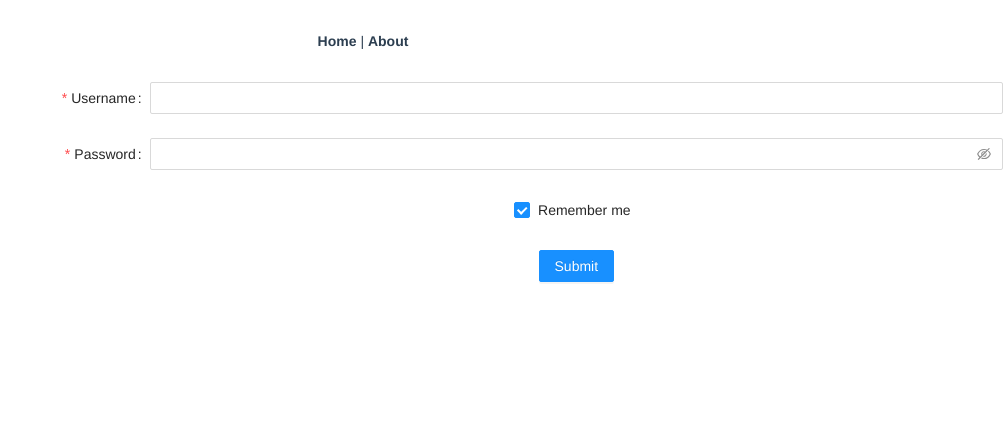
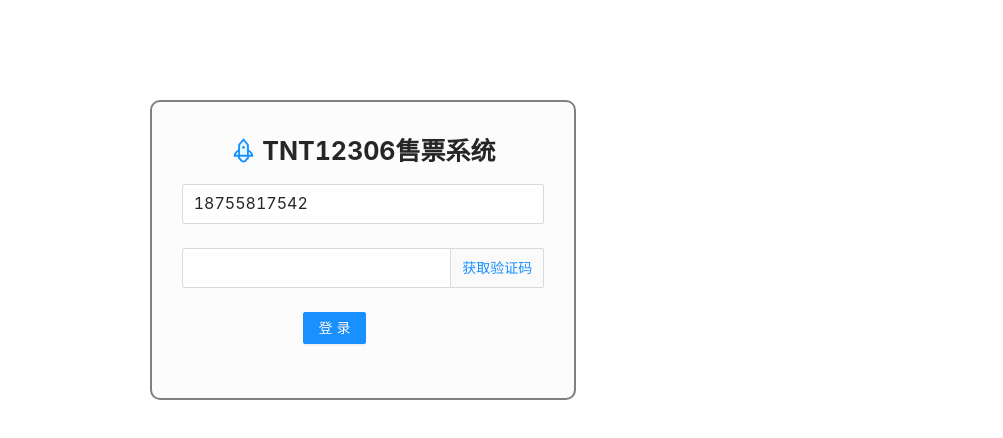
Before and after one commit to ambitionTNT/train12306, a Vue app in the folder web/: page /login in a window 1280 px wide. Shown: the top 438 px of the page, without its empty margins (277-1280 px from the left). Built offline with nearby package versions, Linux system fonts and the light colour scheme.

Commit message:
5-6 修改login页面登录注册2合1

```diff
--- a/web/src/App.vue
+++ b/web/src/App.vue
@@ -1,30 +1,8 @@
 <template>
-  <nav>
+<!--  <nav>
     <router-link to="/">Home</router-link> |
     <router-link to="/about">About</router-link>
-  </nav>
+  </nav>-->
+
   <router-view/>
 </template>
-
-<style>
-#app {
-  font-family: Avenir, Helvetica, Arial, sans-serif;
-  -webkit-font-smoothing: antialiased;
-  -moz-osx-font-smoothing: grayscale;
-  text-align: center;
-  color: #2c3e50;
-}
-
-nav {
-  padding: 30px;
-}
-
-nav a {
-  font-weight: bold;
-  color: #2c3e50;
-}
-
-nav a.router-link-exact-active {
-  color: #42b983;
-}
-</style>
--- a/web/src/views/login.vue
+++ b/web/src/views/login.vue
@@ -1,45 +1,68 @@
 <template>
+
+  <a-row class="login">
+    <a-col :span="8" :offset="8" class="login-main">
+      <h1 style="text-align: center" ><rocket-two-tone></rocket-two-tone>&nbsp;TNT12306售票系统</h1>
       <a-form
-      :model="formState"
+          :model="loginForm"
           name="basic"
-      :label-col="{ span: 8 }"
-      :wrapper-col="{ span: 16 }"
-      autocomplete="off"
+
+
           @finish="onFinish"
           @finishFailed="onFinishFailed"
       >
         <a-form-item
-        label="Username"
-        name="username"
-        :rules="[{ required: true, message: 'Please input your username!' }]"
+            label=""
+            name="mobile"
+            :rules="[{ required: false, message: '请输入手机号!' }]"
         >
-      <a-input v-model:value="formState.username" />
+          <a-input v-model:value="loginForm.mobile" placeholder="手机号" size="large" />
         </a-form-item>
 
         <a-form-item
-        label="Password"
-        name="password"
-        :rules="[{ required: true, message: 'Please input your password!' }]"
+            label=""
+            name="code"
+            :rules="[{ required: false, message: '请获取手机验证码' }]"
         >
-      <a-input-password v-model:value="formState.password" />
+<!--          <a-input-search
+              v-model:value="value"
+              placeholder="input search text"
+              size="large"
+              @click="sendcode"
+          >
+            <template #enterButton>
+              <a-button>获取验证码</a-button>
+            </template>
+          </a-input-search>-->
+          <a-input
+              v-model:value="loginForm.code"
+              size="large"
+          >
+            <template #addonAfter>
+              <a @click="sendCode">获取验证码</a>
+            </template>
+          </a-input>
         </a-form-item>
 
-    <a-form-item name="remember" :wrapper-col="{ offset: 8, span: 16 }">
-      <a-checkbox v-model:checked="formState.remember">Remember me</a-checkbox>
-    </a-form-item>
 
         <a-form-item :wrapper-col="{ offset: 8, span: 16 }">
-      <a-button type="primary" html-type="submit">Submit</a-button>
+          <a-button type="primary" html-type="submit">登录</a-button>
         </a-form-item>
       </a-form>
+    </a-col>
+  </a-row>
+
+
+
+
 </template>
 <script>
 import { defineComponent, reactive } from 'vue';
 export default defineComponent({
   setup() {
-    const formState = reactive({
-      username: '',
-      password: '',
+    const loginForm = reactive({
+      mobile: '18755817542',
+      code: '',
       remember: true,
     });
     const onFinish = values => {
@@ -49,11 +72,24 @@ export default defineComponent({
       console.log('Failed:', errorInfo);
     };
     return {
-      formState,
+      loginForm,
       onFinish,
       onFinishFailed,
     };
   },
 });
 </script>
-<style></style>
+<style>
+  .login-main h1{
+    font-size: 25px;
+    font-weight: bold;
+  }
+  .login-main{
+    margin-top: 100px;
+    padding: 30px 30px 30px;
+    border: 2px solid gray;
+    border-radius: 10px;
+    background-color: #fcfcfc;
+  }
+
+</style>
```
Lines whose indentation alone changed are shown as unchanged.
